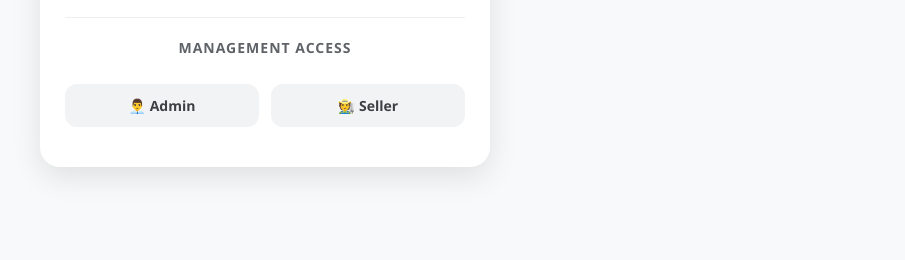
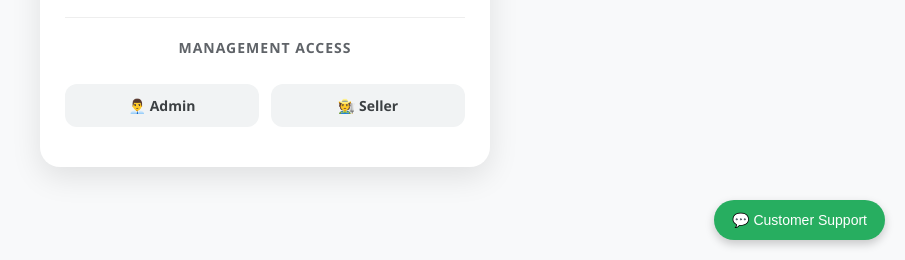
Before and after one commit to shiva8688238915-png/kallu-finder, a Flask app: page / in a window 1280 px wide. Shown: the part 540-800 px from the top of the page, without its empty margins (375-1280 px from the left). Run offline with Flask 3, Linux system fonts and the light colour scheme; some libraries are stand-ins or nearby versions.

Commit message:
added chat support

```diff
--- a/templates/home.html
+++ b/templates/home.html
@@ -131,6 +131,24 @@
             0% { transform: rotate(0deg); }
             100% { transform: rotate(360deg); }
         }
+        .support-btn {
+    position: fixed;        /* Fix position on screen */
+    bottom: 20px;           /* 20px from bottom */
+    right: 20px;            /* 20px from right */
+    background: #27ae60;    /* Green color */
+    color: white;           /* Text color */
+    border: none;           /* Remove border */
+    padding: 12px 18px;     /* Space inside button */
+    border-radius: 30px;    /* Rounded shape */
+    font-size: 14px;        /* Text size */
+    cursor: pointer;        /* Hand cursor */
+    box-shadow: 0 4px 10px rgba(0,0,0,0.2); /* Shadow */
+    z-index: 9999;          /* Always on top */
+}
+
+.support-btn:hover {
+    background: #219150;    /* Dark green on hover */
+}
     </style>
 </head>
 <body>
@@ -218,12 +236,22 @@
         }
     }
     </script>
-
+<!--Start of Tawk.to Script-->
 <script type="text/javascript">
 var Tawk_API=Tawk_API||{}, Tawk_LoadStart=new Date();
-...
+(function(){
+var s1=document.createElement("script"),
+s0=document.getElementsByTagName("script")[0];
+s1.async=true;
+s1.src='https://embed.tawk.to/69cf670fc710b01c3973db37/1jl92l6cb';
+s1.charset='UTF-8';
+s1.setAttribute('crossorigin','*');
+s0.parentNode.insertBefore(s1,s0);
+})();
 </script>
-
-
+<!--End of Tawk.to Script-->
+<button onclick="Tawk_API.toggle()" class="support-btn">
+    💬 Customer Support
+</button>
 </body>
 </html>
```
